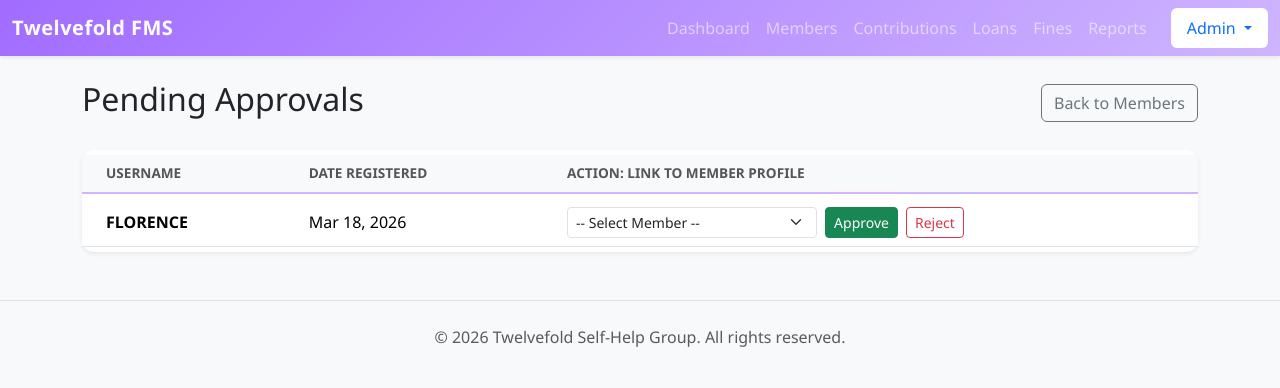
After one commit to KisekeDM/TWELVEFOLDFMS, a Django app: page /members/pending/ in a window 1280 px wide. The commit adds this page. Shown: the top 388 px of the page. Run offline with Django 5.2, Linux system fonts and the light colour scheme; a user stored in the database is signed in; data comes from the database, SQL or seed files in the repository; both versions use the stored data as it was after the commit; some libraries are stand-ins or nearby versions.

Commit message:
user approval frontend

```diff
--- a/core/urls.py
+++ b/core/urls.py
@@ -5,4 +5,6 @@ urlpatterns = [
     path('', views.dashboard, name='dashboard'),
 
     path('backup/', views.download_backup, name='download_backup'),
+
+    path('register/', views.register, name='register'),
 ]
--- a/finance/views.py
+++ b/finance/views.py
@@ -1,3 +1,4 @@
+from django import forms
 from django.shortcuts import render, redirect, get_object_or_404
 from django.contrib import messages
 from .models import Contribution
@@ -11,6 +12,7 @@ from .forms import ReportFilterForm
 from django.db.models import Sum
 from decimal import Decimal
 from django.contrib.auth.decorators import login_required, user_passes_test
+
 
 def is_admin(user):
     return user.is_staff
--- a/members/admin.py
+++ b/members/admin.py
@@ -3,6 +3,7 @@ from .models import Member
 
 @admin.register(Member)
 class MemberAdmin(admin.ModelAdmin):
-    list_display = ('first_name', 'last_name', 'phone_number', 'monthly_contribution_amount', 'is_active')
+    list_display = ('first_name', 'last_name', 'phone_number', 'is_active')
+    exclude = ('monthly_contribution_amount',)
     search_fields = ('first_name', 'last_name', 'phone_number')
     list_filter = ('is_active', 'date_joined')
--- a/members/forms.py
+++ b/members/forms.py
@@ -13,7 +13,6 @@ class MemberForm(forms.ModelForm):
             'first_name': forms.TextInput(attrs={'class': 'form-control', 'placeholder': 'Enter first name'}),
             'last_name': forms.TextInput(attrs={'class': 'form-control', 'placeholder': 'Enter last name'}),
             'phone_number': forms.TextInput(attrs={'class': 'form-control', 'placeholder': '07XX XXX XXX'}),
-            'monthly_contribution_amount': forms.NumberInput(attrs={'class': 'form-control'}),
             'date_joined': forms.DateInput(attrs={'class': 'form-control', 'type': 'date'}),
         }
 
--- a/members/models.py
+++ b/members/models.py
@@ -24,7 +24,7 @@ class Member(models.Model):
     monthly_contribution_amount = models.DecimalField(
         max_digits=10,
         decimal_places=2,
-        default=1000.00
+        default=0.00
     )
 
     # Status to handle "Deactivate Member" requirement [cite: 868]
--- a/members/urls.py
+++ b/members/urls.py
@@ -6,4 +6,6 @@ urlpatterns = [
     path('add/', views.add_member, name='add_member'),
     path('meetings/', views.meeting_list, name='meeting_list'),
     path('meetings/record/', views.record_meeting, name='record_meeting'),
+    path('edit/<int:member_id>/', views.edit_member, name='edit_member'),
+    path('pending/', views.pending_approvals, name='pending_approvals'),
 ]
--- a/members/views.py
+++ b/members/views.py
@@ -1,4 +1,4 @@
-from django.shortcuts import render, redirect
+from django.shortcuts import render, redirect, get_object_or_404
 from django.contrib import messages
 from .forms import MemberForm
 from .models import Member
@@ -7,6 +7,7 @@ from finance.models import Fine
 from decimal import Decimal
 from .forms import MeetingForm
 from .models import Meeting
+from django.contrib.auth.models import User
 
 def is_admin(user):
     return user.is_staff
@@ -73,3 +74,66 @@ def record_meeting(request):
         form = MeetingForm()
 
     return render(request, 'members/meeting_form.html', {'form': form})
+
+
+@login_required
+@user_passes_test(is_admin)
+def edit_member(request, member_id):
+    # Fetch the specific member
+    member = get_object_or_404(Member, id=member_id)
+
+    if request.method == 'POST':
+        # Pass the existing member instance to the form
+        form = MemberForm(request.POST, instance=member)
+        if form.is_valid():
+            form.save()
+            messages.success(request, f'{member.first_name}\'s profile updated successfully!')
+            return redirect('member_list')
+    else:
+        # Pre-fill the form with the member's current data
+        form = MemberForm(instance=member)
+
+    # We can reuse the exact same member_form.html template!
+    return render(request, 'members/member_form.html', {'form': form, 'is_edit': True})
+
+
+@login_required
+@user_passes_test(is_admin)
+def pending_approvals(request):
+    if request.method == 'POST':
+        action = request.POST.get('action')
+        user_id = request.POST.get('user_id')
+
+        try:
+            user_to_approve = User.objects.get(id=user_id)
+
+            if action == 'approve':
+                member_id = request.POST.get('member_id')
+                if member_id:
+                    member_profile = Member.objects.get(id=member_id)
+                    member_profile.user = user_to_approve
+                    member_profile.save()
+                    messages.success(request,
+                                     f"Successfully linked {user_to_approve.username} to {member_profile.first_name}.")
+                else:
+                    messages.error(request, "You must select a member profile to link.")
+
+            elif action == 'reject':
+                user_to_approve.delete()  # Delete the unauthorized user account
+                messages.success(request, "User registration rejected and deleted.")
+
+        except (User.DoesNotExist, Member.DoesNotExist):
+            messages.error(request, "An error occurred. Please try again.")
+
+        return redirect('pending_approvals')
+
+    # Fetch users with no linked member profile
+    pending_users = User.objects.filter(is_staff=False, member_profile__isnull=True)
+
+    # Fetch members who do not have a user account linked yet
+    available_members = Member.objects.filter(user__isnull=True)
+
+    return render(request, 'members/pending_approvals.html', {
+        'pending_users': pending_users,
+        'available_members': available_members
+    })
--- a/templates/base.html
+++ b/templates/base.html
@@ -24,35 +24,14 @@
                 {% if user.is_authenticated %}
                 <ul class="navbar-nav ms-auto">
 
-                    <li class="nav-item">
-                        <a class="nav-link" href="{% url 'dashboard' %}">Dashboard</a>
-                    </li>
-
-                    <li class="nav-item">
-                        <a class="nav-link" href="{% url 'member_list' %}">Members</a>
-                    </li>
-
-                    {% if user.is_staff %}
-                    <li class="nav-item">
-                        <a class="nav-link" href="{% url 'meeting_list' %}">Meetings</a>
-                    </li>
+                    {% if user.is_staff or user.member_profile %}
+                        <li class="nav-item"><a class="nav-link" href="{% url 'dashboard' %}">Dashboard</a></li>
+                        <li class="nav-item"><a class="nav-link" href="{% url 'member_list' %}">Members</a></li>
+                        <li class="nav-item"><a class="nav-link" href="{% url 'contribution_list' %}">Contributions</a></li>
+                        <li class="nav-item"><a class="nav-link" href="{% url 'loan_list' %}">Loans</a></li>
+                        <li class="nav-item"><a class="nav-link" href="{% url 'fine_list' %}">Fines</a></li>
+                        <li class="nav-item"><a class="nav-link" href="{% url 'financial_report' %}">Reports</a></li>
                     {% endif %}
-
-                    <li class="nav-item">
-                        <a class="nav-link" href="{% url 'contribution_list' %}">Contributions</a>
-                    </li>
-
-                    <li class="nav-item">
-                        <a class="nav-link" href="{% url 'loan_list' %}">Loans</a>
-                    </li>
-
-                    <li class="nav-item">
-                        <a class="nav-link" href="{% url 'fine_list' %}">Fines</a>
-                    </li>
-
-                    <li class="nav-item">
-                        <a class="nav-link" href="{% url 'financial_report' %}">Reports</a>
-                    </li>
 
                     <li class="nav-item dropdown ms-3">
                         <a class="nav-link dropdown-toggle bg-white text-primary rounded px-3" href="#" role="button" data-bs-toggle="dropdown">
--- a/templates/core/dashboard.html
+++ b/templates/core/dashboard.html
@@ -12,7 +12,7 @@
 {% block content %}
 <div class="row mb-4">
     <div class="col-md-12">
-        <h2 class="fw-bold" style="color: var(--c-dark-purple);">Dashboard Overview</h2>
+        <h2 class="fw-bold" style="color: var(--c-dark-purple);">Dashboard</h2>
         <p class="text-muted">Welcome to the Twelvefold Financial Management System</p>
     </div>
 </div>
--- a/templates/finance/fine_form.html
+++ b/templates/finance/fine_form.html
@@ -14,7 +14,7 @@
     <div class="col-md-6">
         <div class="card shadow-sm border-danger">
             <div class="card-header bg-danger text-white">
-                <h5 class="mb-0">Issue Penalty</h5>
+                <h5 class="mb-0">Issue Fine</h5>
             </div>
             <div class="card-body">
                 <form method="post">
--- a/templates/members/member_form.html
+++ b/templates/members/member_form.html
@@ -35,10 +35,6 @@
                             <label class="form-label">Date Joined</label>
                             {{ form.date_joined }}
                         </div>
-                        <div class="col-12">
-                            <label class="form-label">Monthly Contribution (KES)</label>
-                            {{ form.monthly_contribution_amount }}
-                        </div>
                     </div>
 
                     <div class="mt-4 d-flex justify-content-end">
--- /dev/null
+++ b/templates/members/pending_approvals.html
@@ -0,0 +1,68 @@
+<!DOCTYPE html>
+<html lang="en">
+<head>
+    <meta charset="UTF-8">
+    <title>PENDING APPROVALS</title>
+</head>
+<body>
+{% extends 'base.html' %}
+
+{% block title %}Pending Approvals{% endblock %}
+
+{% block content %}
+<div class="d-flex justify-content-between align-items-center mb-4">
+    <h2>Pending Approvals</h2>
+    <a href="{% url 'member_list' %}" class="btn btn-outline-secondary">Back to Members</a>
+</div>
+
+<div class="card shadow-sm border-0">
+    <div class="card-body p-0">
+        <table class="table table-hover align-middle mb-0">
+            <thead class="table-light">
+                <tr>
+                    <th class="ps-4">Username</th>
+                    <th>Date Registered</th>
+                    <th>Action: Link to Member Profile</th>
+                </tr>
+            </thead>
+            <tbody>
+                {% for pending_user in pending_users %}
+                <tr>
+                    <td class="ps-4 fw-bold">{{ pending_user.username }}</td>
+                    <td>{{ pending_user.date_joined|date:"M d, Y" }}</td>
+                    <td>
+                        <form method="post" class="d-flex gap-2">
+                            {% csrf_token %}
+                            <input type="hidden" name="user_id" value="{{ pending_user.id }}">
+
+                            <select name="member_id" class="form-select form-select-sm" style="max-width: 250px;">
+                                <option value="">-- Select Member --</option>
+                                {% for member in available_members %}
+                                    <option value="{{ member.id }}">{{ member.first_name }} {{ member.last_name }}</option>
+                                {% endfor %}
+                            </select>
+
+                            <button type="submit" name="action" value="approve" class="btn btn-sm btn-success">
+                                Approve
+                            </button>
+                            <button type="submit" name="action" value="reject" class="btn btn-sm btn-outline-danger" onclick="return confirm('Are you sure you want to reject and delete this user?');">
+                                Reject
+                            </button>
+                        </form>
+                    </td>
+                </tr>
+                {% empty %}
+                <tr>
+                    <td colspan="3" class="text-center text-muted py-5">
+                        <i class="bi bi-check-circle fs-3 d-block mb-2 text-success"></i>
+                        No pending approvals. All caught up!
+                    </td>
+                </tr>
+                {% endfor %}
+            </tbody>
+        </table>
+    </div>
+</div>
+{% endblock %}
+</body>
+</html>
--- a/templates/registration/login.html
+++ b/templates/registration/login.html
@@ -15,7 +15,6 @@
         <div class="card shadow-lg border-0">
             <div class="card-header navbar-custom text-white text-center py-4">
                 <h4 class="mb-0 fw-bold">Twelvefold FMS</h4>
-                <small>Secure Access</small>
             </div>
             <div class="card-body p-4">
                 <form method="post">
@@ -40,6 +39,9 @@
                     <div class="d-grid">
                         <button type="submit" class="btn btn-primary-custom btn-lg">Sign In</button>
                     </div>
+                    <div class="d-grid mt-3">
+                        <a href="{% url 'register' %}" class="btn btn-outline-secondary">Don't have an account? Sign Up</a>
+                    </div>
                 </form>
             </div>
             <div class="card-footer text-center bg-light py-3">
```
Also changed, not shown: core/views.py (+25 -1 lines), templates/core/pending_approval.html (added, +32 -0 lines), templates/core/register.html (added, +60 -0 lines), templates/members/member_list.html (+10 -7 lines), db.sqlite3, members/migrations/0004_alter_member_monthly_contribution_amount.py (added).
